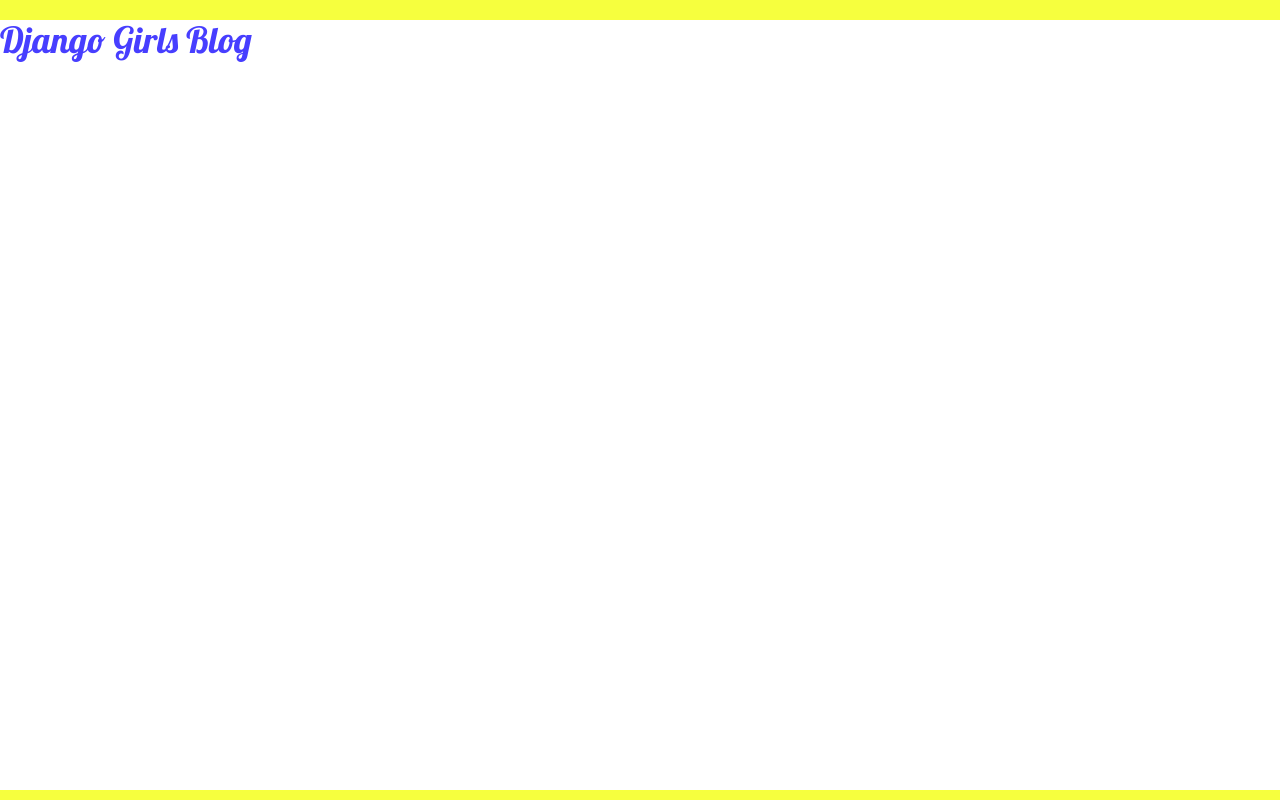
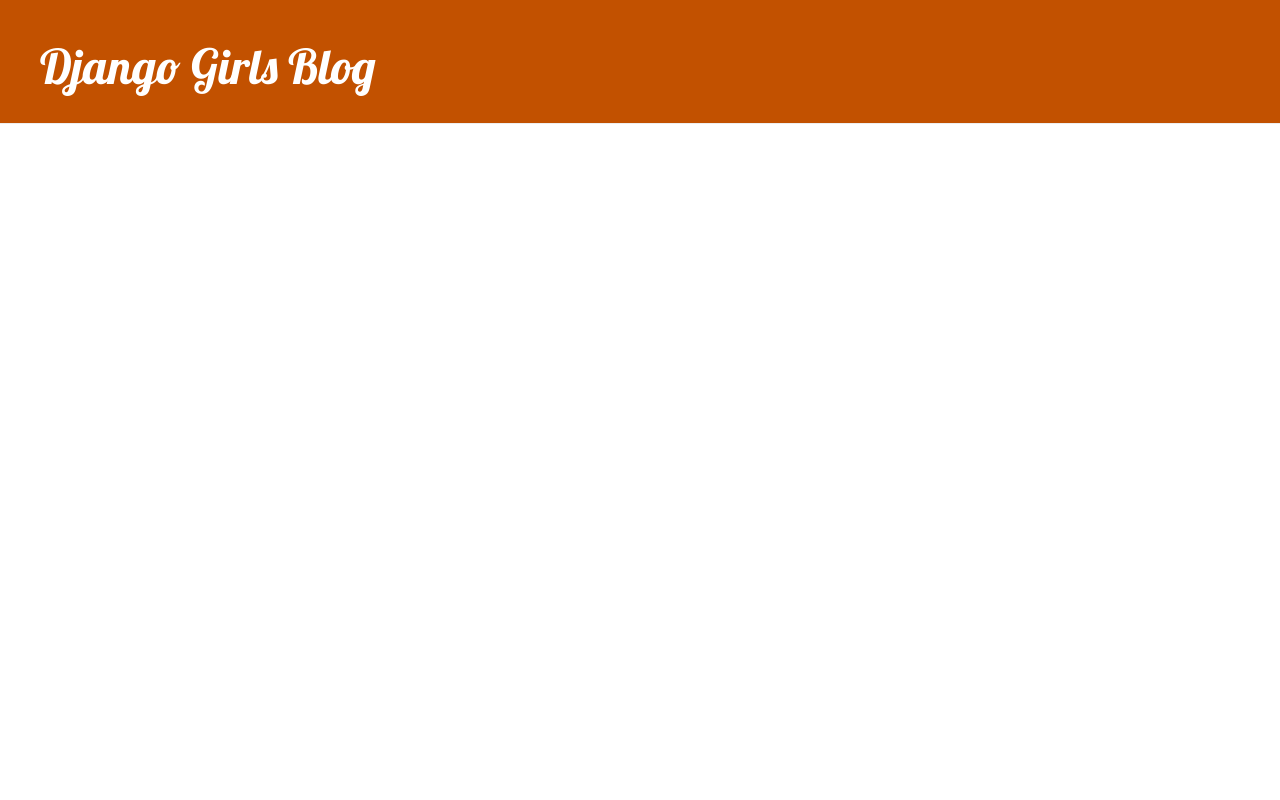
Before and after one commit to VPG17/DJANGO_GIRLS_BLOG, a Django app: page / in a window 1280 px wide. Run offline with Django 3.2, Linux system fonts and the light colour scheme; data that the repository does not hold is empty; some libraries are stand-ins or nearby versions.

Commit message:
CSS Test

```diff
--- a/blog/static/css/blog.css
+++ b/blog/static/css/blog.css
@@ -1,13 +1,46 @@
-html {
-    background: #f6ff3e;
+.page-header {
+    background-color: #C25100;
+    margin-top: 0;
+    padding: 20px 20px 20px 40px;
 }
 
-h1 a, h2 a {
-    color: #473eff;
-    font-family: 'Lobster';
+.page-header h1, .page-header h1 a, .page-header h1 a:visited, .page-header h1 a:active {
+    color: #ffffff;
+    font-size: 36pt;
+    text-decoration: none;
 }
 
-h1, h2 {
-    color: #473eff;
-    font-family: 'Lobster';
+.content {
+    margin-left: 40px;
 }
+
+h1, h2, h3, h4 {
+    font-family: 'Lobster', cursive;
+}
+
+.date {
+    color: #828282;
+}
+
+.save {
+    float: right;
+}
+
+.post-form textarea, .post-form input {
+    width: 100%;
+}
+
+.top-menu, .top-menu:hover, .top-menu:visited {
+    color: #ffffff;
+    float: right;
+    font-size: 26pt;
+    margin-right: 20px;
+}
+
+.post {
+    margin-bottom: 70px;
+}
+
+.post h2 a, .post h2 a:visited {
+    color: #000000;
+}
--- a/blog/templates/blog/post_list.html
+++ b/blog/templates/blog/post_list.html
@@ -4,20 +4,28 @@
         <title>Django Girls blog</title>
         <link rel="stylesheet" href="//maxcdn.bootstrapcdn.com/bootstrap/3.2.0/css/bootstrap.min.css">
         <link rel="stylesheet" href="//maxcdn.bootstrapcdn.com/bootstrap/3.2.0/css/bootstrap-theme.min.css">
-        <link href="//fonts.googleapis.com/css?family=Lobster&subset=latin,latin-ext" rel="stylesheet" type="text/css">
+        <link href='//fonts.googleapis.com/css?family=Lobster&subset=latin,latin-ext' rel='stylesheet' type='text/css'>
         <link rel="stylesheet" href="{% static 'css/blog.css' %}">
     </head>
     <body>
-        <div>
+        <div class="page-header">
             <h1><a href="/">Django Girls Blog</a></h1>
         </div>
 
-        {% for post in posts %}
-            <div>
-                <p>published: {{ post.published_date }}</p>
-                <h2><a href="">{{ post.title }}</a></h2>
-                <p>{{ post.text|linebreaksbr }}</p>
+        <div class="content container">
+            <div class="row">
+                <div class="col-md-8">
+                {% for post in posts %}
+                    <div class="post">
+                        <div class="date">
+                            {{ post.published_date }}
+                        </div>
+                        <h2><a href="">{{ post.title }}</a></h2>
+                        <p>{{ post.text|linebreaksbr }}</p>
+                    </div>
+                {% endfor %}
+                </div>
             </div>
-        {% endfor %}
+        </div>
     </body>
 </html>
```
